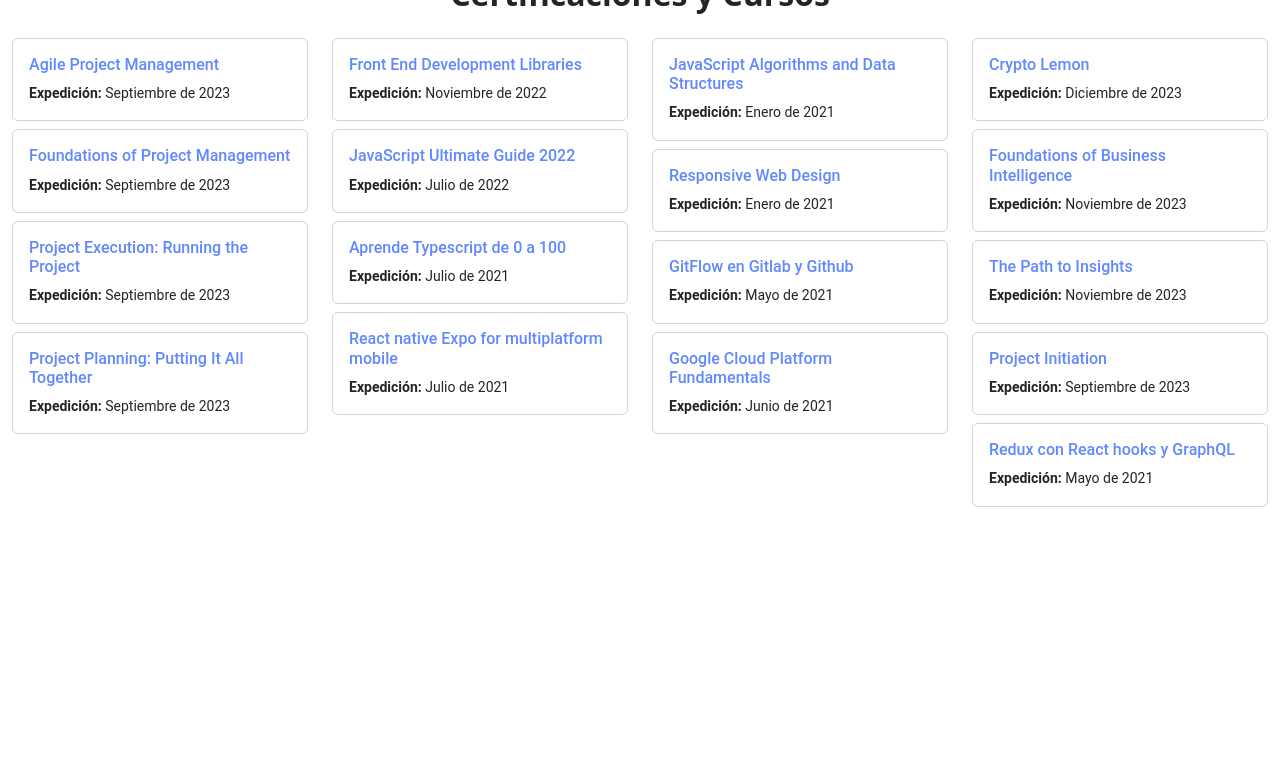
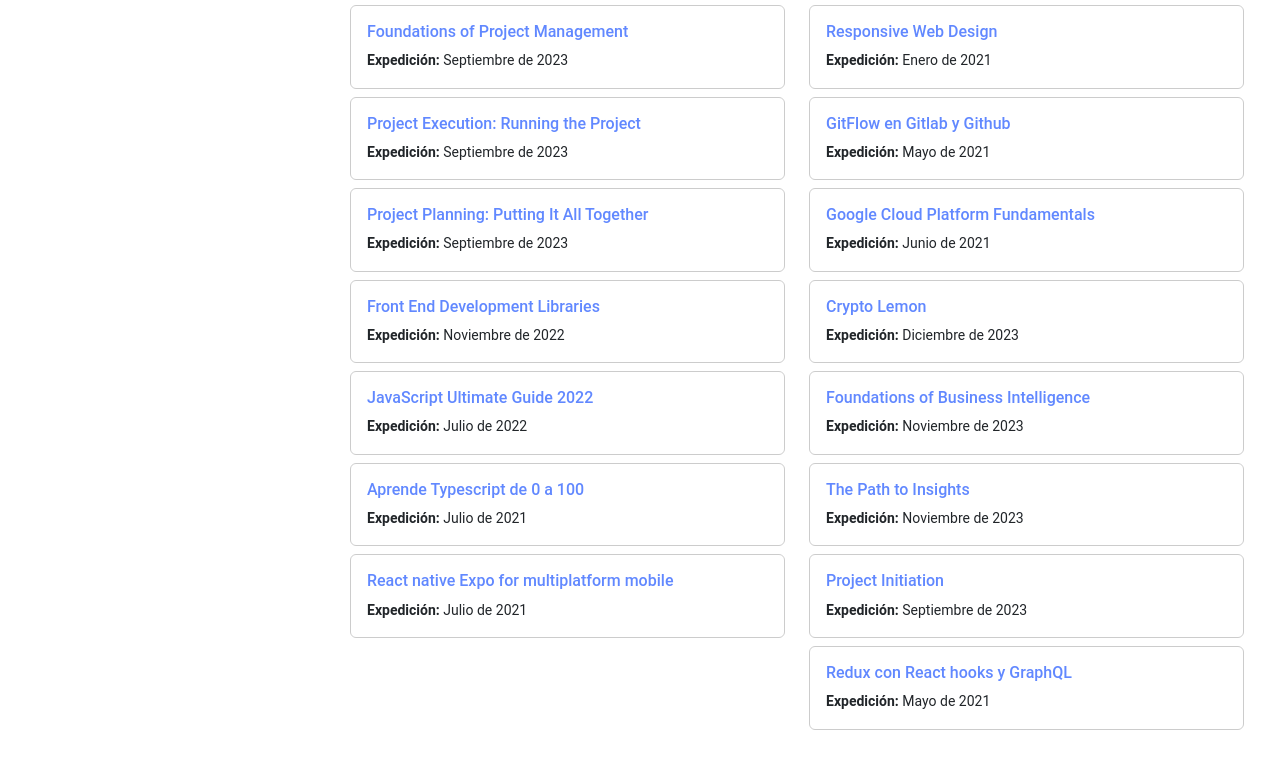
Before and after one commit to nahuelalm/NahuelLopez, a plain HTML site: page index.html in a window 1280 px wide. Shown: the part 1177-1939 px from the top of the page. Before the commit the page ends 1692 px from the top, so only its background shows below. Drawn offline with nearby package versions, Linux system fonts and the light colour scheme.

Commit message:
sidebar al ser pantalla desktop

```diff
--- a/css/styles.css
+++ b/css/styles.css
@@ -5,7 +5,9 @@
     line-height: 1.6;
 }
 
-h1, h2, h3 {
+h1,
+h2,
+h3 {
     font-family: 'Open Sans', sans-serif;
     font-weight: bold;
 }
@@ -64,24 +66,33 @@
 
 .theme-dark .badge {
     fill: #FFFFFF;
-    padding: 5px 10px; /* Ajusta el relleno según sea necesario */
-    border: 2px solid #ccc; /* Ancho y color del borde */
-    border-radius: 20px; /* Redondea las esquinas del badge */
+    padding: 5px 10px;
+    /* Ajusta el relleno según sea necesario */
+    border: 2px solid #ccc;
+    /* Ancho y color del borde */
+    border-radius: 20px;
+    /* Redondea las esquinas del badge */
     margin-bottom: 4px;
 }
 
 /* Estilos para el modo claro */
 .theme-light .badge {
-    padding: 5px 10px; /* Ajusta el relleno según sea necesario */
-    border: 1px solid #000; /* Ancho y color del borde en modo claro */
-    border-radius: 20px; /* Redondea las esquinas del badge */
-    color: #fff; /* Color del texto en modo claro */
-    background-color: #415EA3; /* Color de fondo en modo claro */
+    padding: 5px 10px;
+    /* Ajusta el relleno según sea necesario */
+    border: 1px solid #000;
+    /* Ancho y color del borde en modo claro */
+    border-radius: 20px;
+    /* Redondea las esquinas del badge */
+    color: #fff;
+    /* Color del texto en modo claro */
+    background-color: #415EA3;
+    /* Color de fondo en modo claro */
 }
 
 /* Estilos de las tarjetas */
 .card {
     background: transparent;
+    border: 1px solid #ccc;
     transition: transform 0.3s ease, box-shadow 0.3s ease, background-color 0.3s ease;
 }
 
@@ -174,3 +185,56 @@
     cursor: pointer;
     margin-bottom: 4px;
 }
+
+/* Estilos de la barra de desplazamiento */
+::-webkit-scrollbar {
+    width: 8px;
+    /* Ancho de la barra de desplazamiento */
+}
+
+/* Estilos del pulgar de desplazamiento */
+::-webkit-scrollbar-thumb {
+    background-color: #415EA3;
+    /* Color de fondo del pulgar de desplazamiento */
+    border-radius: 3px;
+    /* Radio de borde del pulgar de desplazamiento */
+}
+
+/* Cambia el color de la barra de desplazamiento cuando está sobre ella */
+::-webkit-scrollbar-thumb:hover {
+    background-color: #6188FF;
+    /* Cambia el color de fondo del pulgar de desplazamiento al pasar el ratón */
+}
+aside {
+    padding: 0 24px 0 24px;
+}
+/* Estilos para dispositivos con una pantalla de 800px o más */
+@media (min-width: 768px) {
+
+    /* Aplica el contenedor flex y justifica el contenido al final */
+    body {
+        display: flex;
+        justify-content: flex-end;
+    }
+
+    /* Estilos para la barra lateral */
+    aside {
+        position: fixed;
+        top: 0;
+        left: 0;
+        height: 100%;
+        overflow-y: auto;
+        width: 25%;
+        /* background-color: #fff; */
+        /* Color de fondo de la barra lateral */
+        z-index: 1000;
+        /* Asegura que la barra lateral esté por encima del contenido */
+    }
+
+    /* Estilos para el contenido principal */
+    main {
+        width: 75%;
+        padding: 24px;
+        margin-top: 0;
+    }
+}
--- a/index.html
+++ b/index.html
@@ -16,30 +16,28 @@
 </head>
 
 <body class="container-fluid bg_animate  theme-light">
-  <!-- NAVBAR -->
+  <body class="d-flex justify-content-end">
+  <aside class="fixed-top h-100 overflow-auto">
+    <!-- Contenido de la barra lateral -->
     <nav class="navbar navbar-dark">
       <div class="d-flex align-items-center">
-      <img width="40px" height="40px" src="icons/favicon-32x32.png" alt="Nahuel López Logo Image"
-        class="rounded-circle mr-2">
+        <img width="40px" height="40px" src="icons/favicon-32x32.png" alt="Nahuel López Logo Image" class="rounded-circle mr-2">
       </div>
       <div class="d-flex align-items-center">
         <div class="social-icons mr-2">
           <a href="mailto:nahuel.alm@outlook.com" class="text-decoration-none"><i class="fas fa-envelope"></i></a>
-        <a href="https://www.linkedin.com/in/nahuel-lm/" target="_blank" class="text-decoration-none"><i
-            class="fab fa-linkedin"></i></a>
-        <a href="https://github.com/nahuioh" target="_blank" class="text-decoration-none"><i
-            class="fab fa-github"></i></a>
+          <a href="https://www.linkedin.com/in/nahuel-lm/" target="_blank" class="text-decoration-none"><i class="fab fa-linkedin"></i></a>
+          <a href="https://github.com/nahuioh" target="_blank" class="text-decoration-none"><i class="fab fa-github"></i></a>
         </div>
         <label class="form-switch toggle-switch">
           <input class="form-check-input" type="checkbox" id="themeToggle">
           <img id="sun-icon" src="icons/sun.svg" width="24" height="24" loading="lazy" class="img-fluid" />
           <img id="moon-icon" src="icons/moon.svg" width="24" height="24" loading="lazy" class="hidden" />
-
         </label>
-
-
       </div>
     </nav>
+  </aside>
+  <main>
     <!-- IMAGEN + ACERCA DE MI -->
     <div class="home-hero mb-4 pb-2">
       <div class="row align-items-center mb-5" id="sobremi">
@@ -129,10 +127,10 @@
     </div>
     <!-- CERTIFICACIONES -->
     <div class="row animate-on-scroll">
-    <div class="col-12">
+      <div class="col">
         <h2 class="text-center mb-4">Certificaciones y Cursos</h2>
         <div class="row">
-        <div class="col-lg-3">
+          <div class="col">
             <div class="card mb-2">
               <div class="card-body">
                 <a href="https://www.coursera.org/account/accomplishments/certificate/VY674V4UM3AD" target="_blank"
@@ -177,8 +175,6 @@
                 </p>
               </div>
             </div>
-        </div>
-        <div class="col-lg-3">
             <div class="card mb-2">
               <div class="card-body">
                 <a href="https://www.freecodecamp.org/espanol/certification/nahuelsl/front-end-development-libraries"
@@ -224,7 +220,7 @@
               </div>
             </div>
           </div>
-        <div class="col-lg-3">
+          <div class="col">
             <div class="card mb-2">
               <div class="card-body">
                 <a href="https://www.freecodecamp.org/certification/nahuelsl/javascript-algorithms-and-data-structures"
@@ -269,8 +265,6 @@
                 </p>
               </div>
             </div>
-        </div>
-        <div class="col-lg-3">
             <div class="card mb-2">
               <div class="card-body">
                 <a href="https://curso.lemon.me/certificates/sy0mrvzz9b" target="_blank" class="text-decoration-none">
@@ -329,6 +323,7 @@
         </div>
       </div>
     </div>
+  </main>
   <!-- Scripts al final del body -->
   <script src="https://code.jquery.com/jquery-3.5.1.slim.min.js"></script>
   <script src="https://cdn.jsdelivr.net/npm/bootstrap@5.2.3/dist/js/bootstrap.bundle.min.js" integrity="sha384-kenU1KFdBIe4zVF0s0G1M5b4hcpxyD9F7jL+jjXkk+Q2h455rYXK/7HAuoJl+0I4" crossorigin="anonymous"></script>
```
Lines whose indentation alone changed are shown as unchanged.
